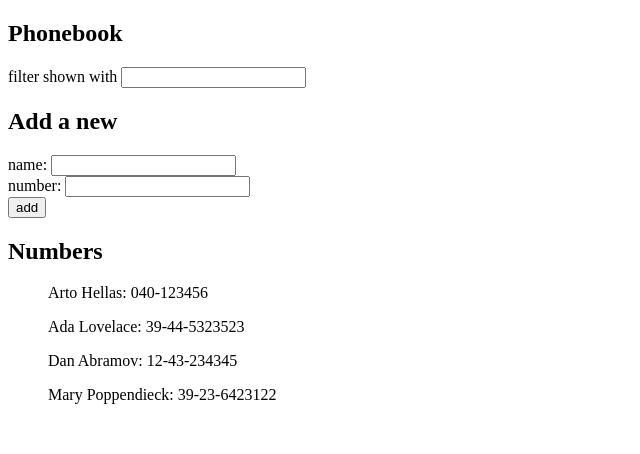
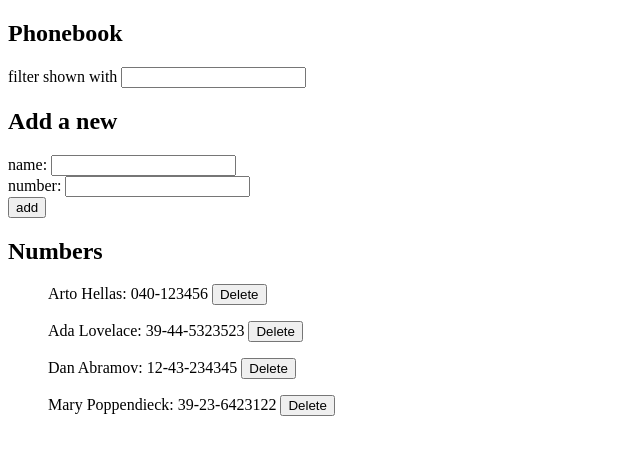
Before and after one commit to JIFWalker/full-stack-open, a React (Create React App) app in the folder part02/phonebook/: page / in a window 1280 px wide. Shown: the top 454 px of the page, without its empty margins (0-640 px from the left). Built offline with nearby package versions, Linux system fonts and the light colour scheme; data requests are answered from the project's data file.

Commit message:
part 2.17

```diff
--- a/part02/phonebook/src/App.js
+++ b/part02/phonebook/src/App.js
@@ -13,6 +13,12 @@ const App = () => {
   const [ searchParam, setSearchParam] = useState('')
   const [ isEmpty, setEmpty] = useState(true)
 
+  useEffect(() => {
+    personService
+      .getAll()
+      .then(initialPersons => {setPersons(initialPersons)
+    })
+  }, [])
 
   const handleNameChange = (event) => (
     setNewName(event.target.value)
@@ -28,12 +34,12 @@ const App = () => {
       : setEmpty(true)
   }
 
-  useEffect(() => {
-    personService
-      .getAll()
-      .then(initialPersons => {setPersons(initialPersons)
-    })
-  }, [persons])
+  const confirmDelete = (person) => {
+    if (window.confirm(`Delete ${person.name}?`)) {
+      personService.remove(person.id)
+      setPersons(persons.filter(entry =>
+        entry.id !== person.id))}
+  }
 
 
   const display = isEmpty
@@ -91,6 +97,7 @@ const App = () => {
 
       <PersonsRender
         display = {display}
+        confirmDelete = {confirmDelete}
       />
     </div>
   )
--- a/part02/phonebook/src/components/PersonsRender.js
+++ b/part02/phonebook/src/components/PersonsRender.js
@@ -1,12 +1,18 @@
 import React from 'react'
 
 
-const PersonsRender = ({display}) => (
+
+const PersonsRender = ({display, confirmDelete}) => (
     display.map(person =>
    <ul key = {person.name} >
-    {person.name}: {person.number}
+    {person.name}: {person.number} <button onClick = {() => confirmDelete(person)}>
+        Delete
+      </button>
   </ul>
   )
 )
 
+
+
+
 export default PersonsRender
--- a/part02/phonebook/src/services/Person.js
+++ b/part02/phonebook/src/services/Person.js
@@ -17,5 +17,13 @@ const update = (id, newPerson) => {
     const request = axios.put(`${database}/${id}`, newPerson)
     return request.then(response => response.data)
 }
-const exportObject = {getAll, create, update}
+
+const remove = id => {
+    return axios.delete(`${database}/${id}`)
+}
+
+
+
+
+const exportObject = {getAll, create, update, remove}
 export default exportObject
```
